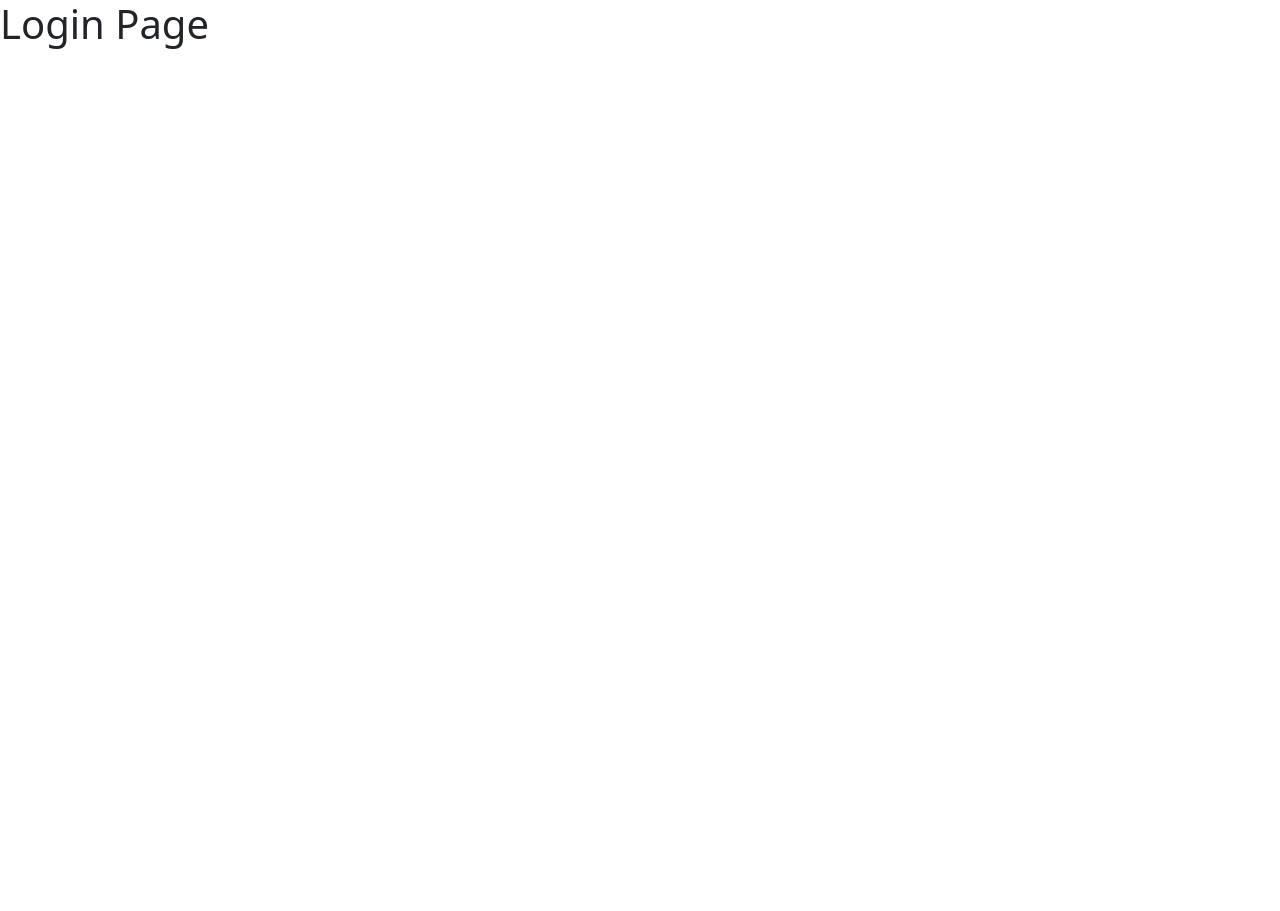
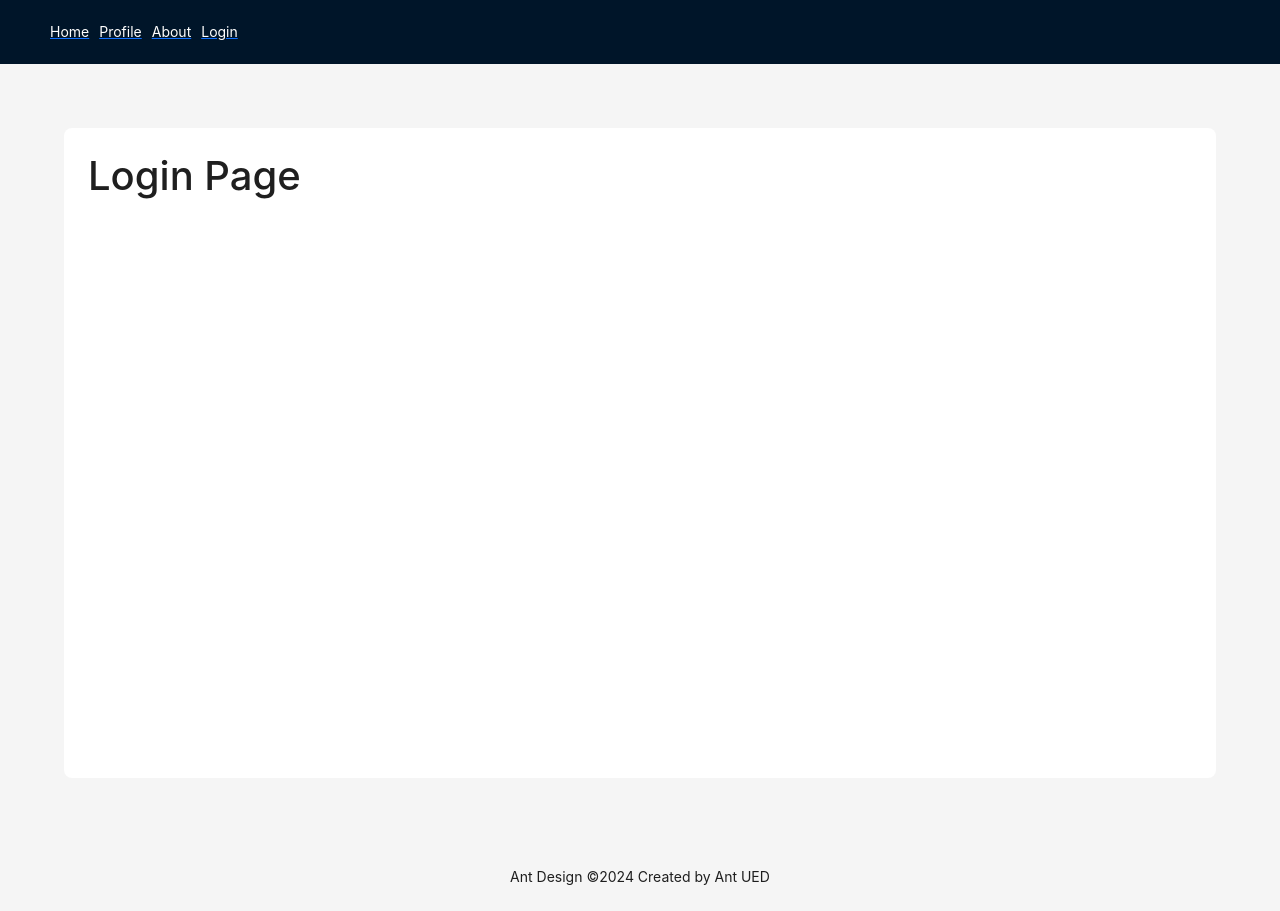
Before and after one commit to SyedGulzar786/react2, a React (Create React App) app: page / in a window 1280 px wide. Before the commit the page ends 800 px from the top, so only its background shows below. Built offline with nearby package versions, Linux system fonts and the light colour scheme.

Commit message:
shifting pages through react-router-dom byy two ways link component and useNavigate( ) Hook

```diff
--- /dev/null
+++ b/src/components/appLayout.jsx
@@ -0,0 +1,105 @@
+import React from 'react';
+import { Breadcrumb, Layout, Menu, theme } from 'antd';
+import { useNavigate, Link } from 'react-router-dom';
+const { Header, Content, Footer } = Layout;
+const items = [
+    {
+        label: "Home",
+        key: "/home",
+    },
+    {
+        label: "About",
+        key: "/about",
+    },
+    {
+        label: "Profile",
+        key: "/profile",
+    },
+    {
+        label: "Login",
+        key: "/",
+    },
+]
+const AppLayout = ({ children }) => {
+  const {
+    token: { colorBgContainer, borderRadiusLG },
+  } = theme.useToken();
+  const navigate = useNavigate();
+  return (
+    <Layout>
+      <Header
+        style={{
+          position: 'sticky',
+          top: 0,
+          zIndex: 1,
+          width: '100%',
+          display: 'flex',
+          alignItems: 'center',
+        }}
+      >
+        <div className="demo-logo" />
+        {/* <Menu
+          onClick={(data) => {navigate(data.key)}}
+          theme="dark"
+          mode="horizontal"
+          defaultSelectedKeys={['2']}
+          items={items}
+          style={{
+            flex: 1,
+            minWidth: 0,
+          }}
+        /> */}
+        <div style={{display: 'flex',width: '100%',gap: '10px',}}>
+
+        <Link to="/home" >
+        <div style={{ cursor: 'pointer',color: 'white' }}>Home</div>
+        </Link>
+        <Link to="/profile">
+        <div style={{ cursor: 'pointer',color: 'white' }}>Profile</div>
+        </Link>
+        <Link to="/about" >
+        <div style={{ cursor: 'pointer',color: 'white' }}>About</div>
+        </Link>
+        <Link to="/">
+        <div style={{ cursor: 'pointer',color: 'white' }}>Login</div>
+        </Link>
+
+        </div>
+      </Header>
+      <Content
+        style={{
+          margin: '24px 16px',
+          padding: '40px 48px'
+        }}
+      >
+        {/* <Breadcrumb
+          style={{
+            margin: '16px 0',
+          }}
+        >
+          <Breadcrumb.Item>Home</Breadcrumb.Item>
+          <Breadcrumb.Item>List</Breadcrumb.Item>
+          <Breadcrumb.Item>App</Breadcrumb.Item>
+        </Breadcrumb> */}
+        <div
+          style={{
+            padding: 24,
+            height: '650px',
+            background: colorBgContainer,
+            borderRadius: borderRadiusLG,
+          }}
+        >
+          {children}
+        </div>
+      </Content>
+      <Footer
+        style={{
+          textAlign: 'center',
+        }}
+      >
+        Ant Design ©{new Date().getFullYear()} Created by Ant UED
+      </Footer>
+    </Layout>
+  );
+};
+export default AppLayout;
--- a/src/router/index.js
+++ b/src/router/index.js
@@ -5,14 +5,15 @@ import About from "../pages/about";
 import Profile from "../pages/profile";
 import Login from "../pages/login";
 import Layouti from "../components/ant_layout";
+import AppLayout from "../components/appLayout";
 export default function AppRouter(){
     return(
         <BrowserRouter>
         <Routes>
-            <Route path="/home" element={<Home/>}/>
-            <Route path="/profile" element={<Layouti><Profile/></Layouti>}/>
-            <Route path="/about" element={<About/>}/>
-            <Route path="/" element={<Login/>}/>
+            <Route path="/home" element={<AppLayout><Home/></AppLayout>}/>
+            <Route path="/profile" element={<AppLayout><Profile/></AppLayout>}/>
+            <Route path="/about" element={<AppLayout><About/></AppLayout>}/>
+            <Route path="/" element={<AppLayout><Login/></AppLayout>}/>
         </Routes>
         </BrowserRouter>
     )
```
